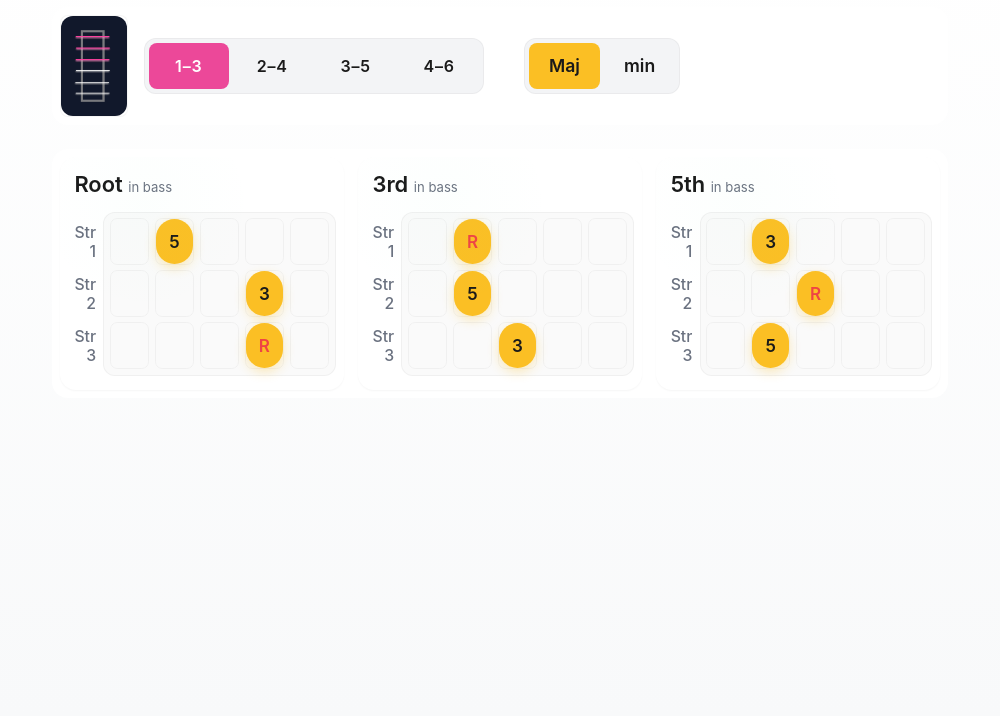
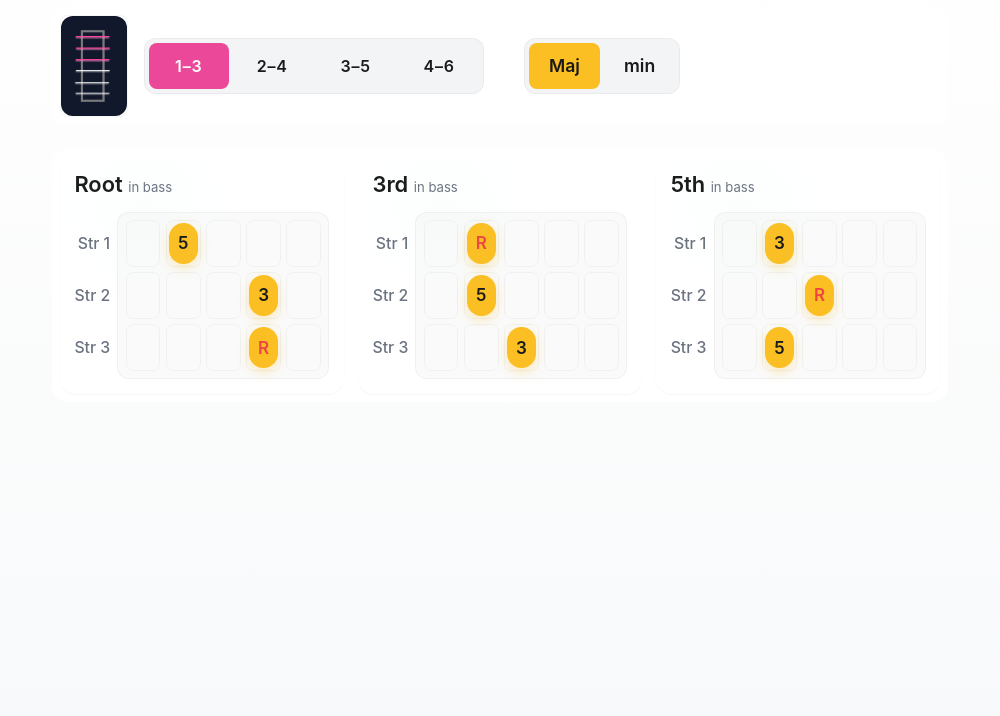
Before and after one commit to cccjp-ai/Chord-Voicing-Map, an Electron app: page index.html in a window 1000 px wide. Shown: the part 84-800 px from the top of the page. Drawn offline with Linux system fonts and the light colour scheme.

Commit message:
feat: implement Gemini themes and fix layout issues

```diff
--- a/index.html
+++ b/index.html
@@ -6,6 +6,7 @@
   <title>Chord Voicing Map</title>
   <!-- Theme system (replaces css/style.css) -->
   <link rel="stylesheet" href="styles/themes.css">
+  <link rel="stylesheet" href="styles/gemini-themes.css">
   <link rel="stylesheet" href="styles/base.css">
 </head>
 <body>
--- a/js/theme-switcher.js
+++ b/js/theme-switcher.js
@@ -6,9 +6,12 @@
   const THEME_KEY = "chord-voicing-map-theme";
   const DEFAULT_THEME = "themeA";
   const THEMES = [
-    { id: "themeA", label: "A: Minimal" },
-    { id: "themeB", label: "B: Studio" },
-    { id: "themeC", label: "C: Learning" },
+    { id: "themeA", label: "A: Minimal (Opus)" },
+    { id: "themeB", label: "B: Studio (Opus)" },
+    { id: "themeC", label: "C: Learning (Opus)" },
+    { id: "themeA-gemini", label: "A: Neo-Glass (Gemini)" },
+    { id: "themeB-gemini", label: "B: Cyber-Console (Gemini)" },
+    { id: "themeC-gemini", label: "C: Modern Academic (Gemini)" },
   ];
 
   /**
--- a/styles/base.css
+++ b/styles/base.css
@@ -227,7 +227,7 @@ select:focus {
 /* ===== Inversions Grid ===== */
 .inversions {
   display: grid;
-  grid-template-columns: repeat(auto-fit, minmax(260px, 1fr));
+  grid-template-columns: repeat(3, 1fr);
   gap: calc(var(--spacing-sm) * var(--inv-scale, 1));
 }
 
@@ -288,6 +288,7 @@ select:focus {
   grid-template-columns: auto 1fr;
   gap: calc(var(--spacing-xs) * var(--inv-scale, 1));
   align-items: center;
+  overflow: visible;
 }
 
 .string-labels {
@@ -309,14 +310,15 @@ select:focus {
   --cols: 5;
   position: relative;
   display: grid;
-  grid-template-columns: repeat(var(--cols), minmax(calc(44px * var(--inv-scale, 1)), 1fr));
+  grid-template-columns: repeat(var(--cols), 1fr);
   grid-template-rows: repeat(var(--rows), calc(52px * var(--inv-scale, 1)));
   gap: calc(6px * var(--inv-scale, 1));
   background: var(--grid-bg);
   border-radius: var(--radius-md);
   border: 1px solid var(--card-outline);
-  padding: calc(6px * var(--inv-scale, 1));
+  padding: calc(8px * var(--inv-scale, 1));
   transition: background 0.3s ease, border-color 0.3s ease;
+  overflow: visible;
 }
 
 .grid-cell {
@@ -329,7 +331,7 @@ select:focus {
 /* ===== Notes ===== */
 .note {
   position: absolute;
-  inset: 0;
+  inset: 2px;
   display: flex;
   align-items: center;
   justify-content: center;
--- /dev/null
+++ b/styles/gemini-themes.css
@@ -0,0 +1,248 @@
+/*
+ * Gemini Theme Variations
+ * -----------------------
+ * themeA-gemini: Neo-Glass (Minimal interpretation)
+ * themeB-gemini: Cyber-Console (Studio interpretation)
+ * themeC-gemini: Modern Academic (Learning interpretation)
+ */
+
+/* ===== Theme A-Gemini: Neo-Glass ===== */
+[data-theme="themeA-gemini"] {
+  --bg-primary: #f0f2f5;
+  --bg-secondary: #e4e7eb;
+  --bg-gradient: radial-gradient(circle at top left, #ffffff 0%, #f0f2f5 100%);
+  --panel-bg: rgba(255, 255, 255, 0.7);
+  --panel-outline: rgba(255, 255, 255, 0.5);
+  --card-bg: rgba(255, 255, 255, 0.8);
+  --card-outline: rgba(255, 255, 255, 0.8);
+  --accent: #007aff;
+  --accent-2: #5856d6;
+  --text-primary: #1d1d1f;
+  --text-secondary: #86868b;
+  --shadow-card: 0 8px 32px 0 rgba(31, 38, 135, 0.07);
+  --shadow-panel: 0 4px 16px 0 rgba(31, 38, 135, 0.05);
+  --grid-lines: rgba(0, 0, 0, 0.04);
+
+  --note-major: #ffcc00;
+  --note-minor: #34c759;
+  --note-root: #ff3b30;
+  --string-set-highlight: #ff2d55;
+
+  --font-family: -apple-system, BlinkMacSystemFont, "SF Pro Text", "Helvetica Neue", sans-serif;
+  --font-scale: 1.3;
+  --font-weight-normal: 400;
+  --font-weight-medium: 500;
+  --font-weight-bold: 600;
+  --letter-spacing-title: -0.01em;
+
+  --spacing-xs: 8px;
+  --spacing-sm: 16px;
+  --spacing-md: 24px;
+  --spacing-lg: 40px;
+  --page-padding: 60px 40px;
+
+  --radius-sm: 10px;
+  --radius-md: 14px;
+  --radius-lg: 20px;
+  --radius-button: 12px;
+  --radius-card: 24px;
+
+  --border-width: 1px;
+  --border-style: solid;
+
+  --button-bg: rgba(255, 255, 255, 0.5);
+  --button-bg-active: #ffffff;
+  --button-border: 1px solid rgba(255, 255, 255, 0.3);
+  --button-padding: 12px 24px;
+  --button-shadow: 0 2px 4px rgba(0,0,0,0.02);
+
+  --segmented-bg: rgba(0, 0, 0, 0.05);
+  --segmented-gap: 2px;
+  --segmented-padding: 2px;
+  --segmented-height: 52px;
+
+  --grid-bg: transparent;
+  --cell-border-style: solid;
+  --cell-border-color: rgba(0, 0, 0, 0.03);
+
+  --card-glow: none;
+  --inv-scale: 0.95;
+}
+
+[data-theme="themeA-gemini"] .panel,
+[data-theme="themeA-gemini"] .inversion-card,
+[data-theme="themeA-gemini"] .segmented {
+  backdrop-filter: blur(12px);
+  -webkit-backdrop-filter: blur(12px);
+}
+
+/* ===== Theme B-Gemini: Cyber-Console ===== */
+[data-theme="themeB-gemini"] {
+  --bg-primary: #050508;
+  --bg-secondary: #0c0c14;
+  --bg-gradient: linear-gradient(135deg, #050508 0%, #11111d 100%);
+  --panel-bg: #11111d;
+  --panel-outline: #22223b;
+  --card-bg: #161625;
+  --card-outline: #2d2d44;
+  --accent: #00f2ff;
+  --accent-2: #7000ff;
+  --text-primary: #e0e0ff;
+  --text-secondary: #9494b8;
+  --shadow-card: 0 0 20px rgba(0, 0, 0, 0.8), inset 0 0 1px rgba(255, 255, 255, 0.1);
+  --shadow-panel: 0 0 40px rgba(0, 0, 0, 0.9);
+  --grid-lines: rgba(0, 242, 255, 0.05);
+
+  --note-major: #00f2ff;
+  --note-minor: #ff00ff;
+  --note-root: #ff3366;
+  --string-set-highlight: #7000ff;
+
+  --font-family: "JetBrains Mono", "Fira Code", "Roboto Mono", monospace;
+  --font-scale: 1.25;
+  --font-weight-normal: 400;
+  --font-weight-medium: 500;
+  --font-weight-bold: 700;
+  --letter-spacing-title: 0.1em;
+
+  --spacing-xs: 6px;
+  --spacing-sm: 14px;
+  --spacing-md: 20px;
+  --spacing-lg: 32px;
+  --page-padding: 32px;
+
+  --radius-sm: 2px;
+  --radius-md: 4px;
+  --radius-lg: 6px;
+  --radius-button: 2px;
+  --radius-card: 4px;
+
+  --border-width: 1px;
+  --border-style: solid;
+
+  --button-bg: #1c1c2e;
+  --button-bg-active: #2d2d44;
+  --button-border: 1px solid #3d3d5c;
+  --button-padding: 10px 18px;
+  --button-shadow: none;
+
+  --segmented-bg: #0c0c14;
+  --segmented-gap: 1px;
+  --segmented-padding: 1px;
+  --segmented-height: 56px;
+
+  --grid-bg: #09090f;
+  --cell-border-style: solid;
+  --cell-border-color: #1a1a2e;
+
+  --card-glow: 0 0 15px rgba(112, 0, 255, 0.1);
+  --inv-scale: 0.9;
+}
+
+[data-theme="themeB-gemini"] .note {
+  box-shadow: 0 0 12px currentColor;
+  text-shadow: 0 0 4px rgba(0,0,0,0.5);
+}
+
+[data-theme="themeB-gemini"] .seg-button.is-active {
+  box-shadow: 0 0 15px currentColor;
+  border-color: currentColor;
+}
+
+[data-theme="themeB-gemini"] .inversion-card::before {
+  content: "";
+  position: absolute;
+  top: 0;
+  left: 0;
+  width: 100%;
+  height: 2px;
+  background: linear-gradient(90deg, transparent, var(--accent), transparent);
+  opacity: 0.5;
+}
+
+/* ===== Theme C-Gemini: Modern Academic ===== */
+[data-theme="themeC-gemini"] {
+  --bg-primary: #fdfaf6;
+  --bg-secondary: #f4f1ec;
+  --bg-gradient: linear-gradient(180deg, #fdfaf6 0%, #f4f1ec 100%);
+  --panel-bg: #ffffff;
+  --panel-outline: #e6e0d5;
+  --card-bg: #ffffff;
+  --card-outline: #dcd4c9;
+  --accent: #2c3e50;
+  --accent-2: #8e44ad;
+  --text-primary: #2c3e50;
+  --text-secondary: #7f8c8d;
+  --shadow-card: 2px 2px 0px #e6e0d5;
+  --shadow-panel: 4px 4px 0px rgba(0, 0, 0, 0.05);
+  --grid-lines: #eee;
+
+  --note-major: #e67e22;
+  --note-minor: #27ae60;
+  --note-root: #c0392b;
+  --string-set-highlight: #2980b9;
+
+  --font-family: "Charter", "Georgia", serif;
+  --font-scale: 1.4;
+  --font-weight-normal: 400;
+  --font-weight-medium: 500;
+  --font-weight-bold: 700;
+  --letter-spacing-title: 0.02em;
+
+  --spacing-xs: 12px;
+  --spacing-sm: 20px;
+  --spacing-md: 32px;
+  --spacing-lg: 48px;
+  --page-padding: 50px;
+
+  --radius-sm: 4px;
+  --radius-md: 8px;
+  --radius-lg: 12px;
+  --radius-button: 6px;
+  --radius-card: 12px;
+
+  --border-width: 1.5px;
+  --border-style: solid;
+
+  --button-bg: #ffffff;
+  --button-bg-active: #f8f9fa;
+  --button-border: 1.5px solid #2c3e50;
+  --button-padding: 12px 20px;
+  --button-shadow: none;
+
+  --segmented-bg: #fdfaf6;
+  --segmented-gap: 8px;
+  --segmented-padding: 4px;
+  --segmented-height: 60px;
+
+  --grid-bg: #fff;
+  --cell-border-style: solid;
+  --cell-border-color: #eee;
+
+  --card-glow: none;
+  --inv-scale: 0.92;
+}
+
+[data-theme="themeC-gemini"] .eyebrow {
+  font-family: "Inter", sans-serif;
+  letter-spacing: 0.2em;
+  font-size: 11px;
+  border-bottom: 1px solid var(--accent);
+  display: inline-block;
+  padding-bottom: 4px;
+  margin-bottom: 24px;
+}
+
+[data-theme="themeC-gemini"] h2 {
+  font-style: italic;
+  font-weight: 500;
+}
+
+[data-theme="themeC-gemini"] .note {
+  border: 1.5px solid #2c3e50;
+}
+
+[data-theme="themeC-gemini"] .fret-grid {
+  border-width: 2px;
+  box-shadow: inset 1px 1px 4px rgba(0,0,0,0.05);
+}
```
